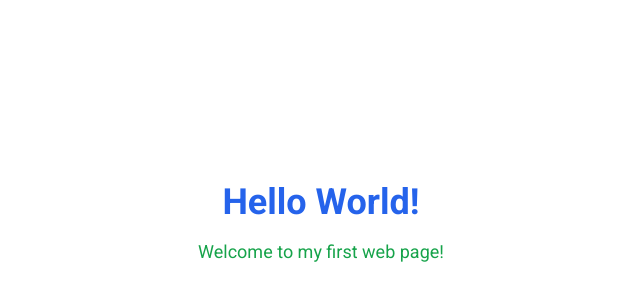
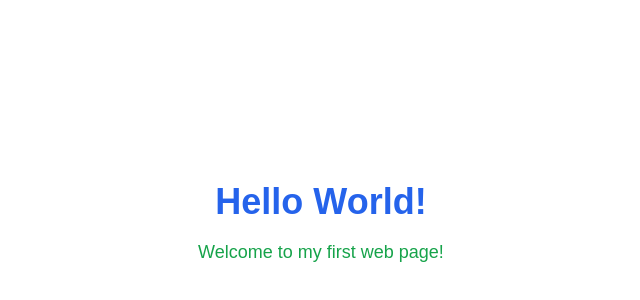
Before and after one commit to MuhammadAman02/hst-ai-40633569-0d75-4bdf-a142-6f84f54d20ae, a React (Vite) app: page / in a window 1280 px wide. Shown: the part 176-476 px from the top of the page, without its empty margins (319-959 px from the left). Built offline with nearby package versions, Linux system fonts and the light colour scheme.

Commit message:
update file

```diff
--- a/src/index.css
+++ b/src/index.css
@@ -1,9 +1,8 @@
-@import url('https://fonts.googleapis.com/css2?family=Roboto:wght@400;700&display=swap');
-
 @tailwind base;
 @tailwind components;
 @tailwind utilities;
 
 body {
-  font-family: 'Roboto', sans-serif;
+  margin: 0;
+  padding: 0;
 }
```
